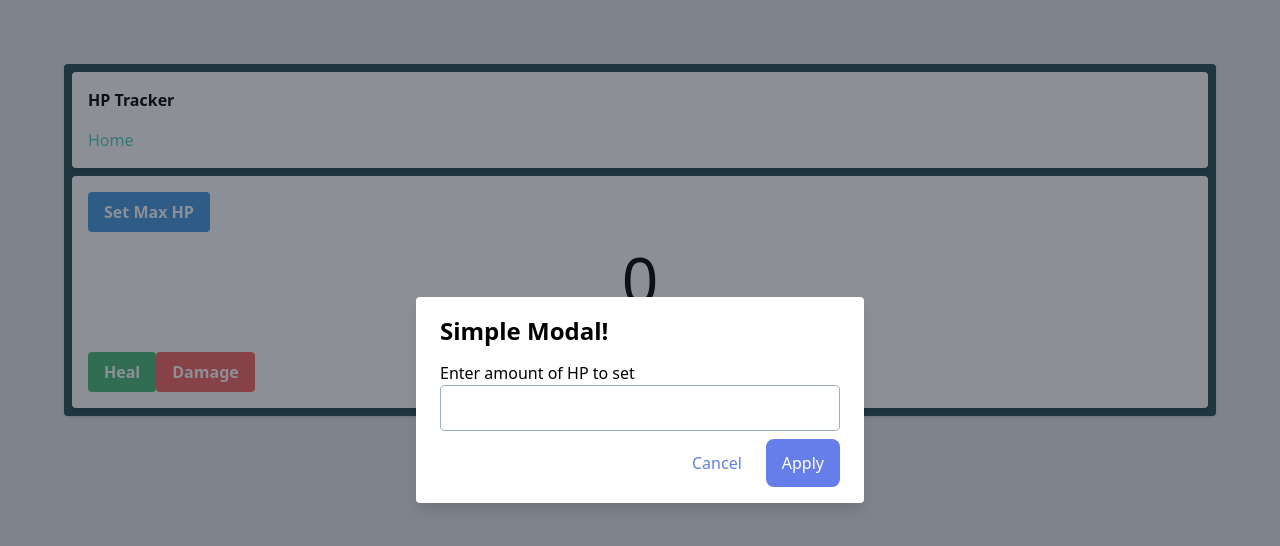
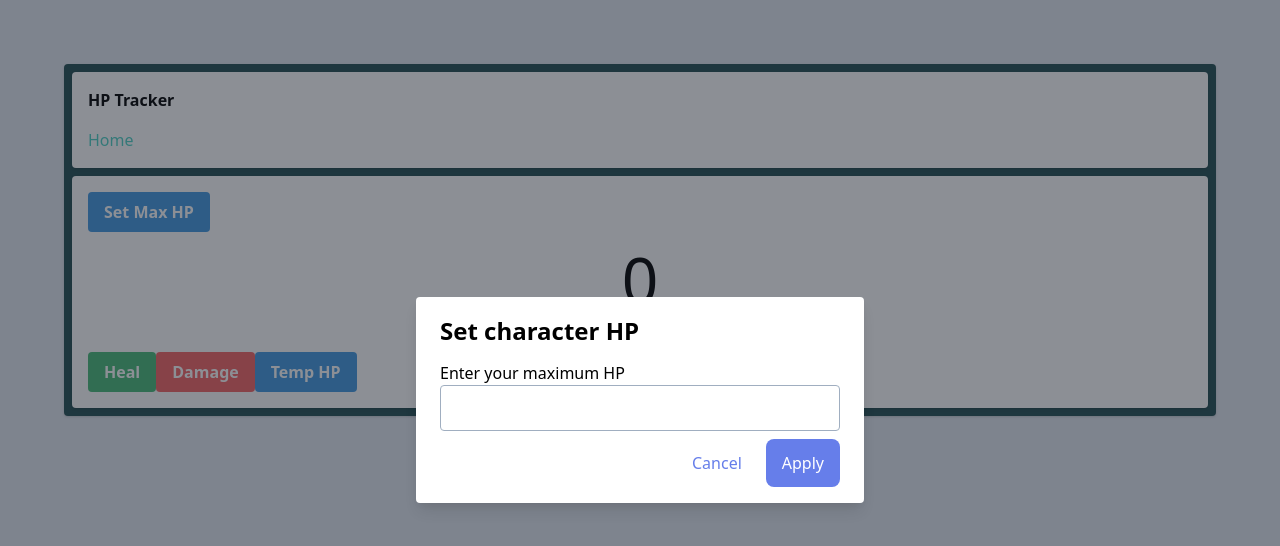
Before and after one commit to jpboom/dndtools, a Next.js app: page /hp-tracker in a window 1280 px wide. Both pictures are taken after a click on the button "Set Max HP". Shown: the top 546 px of the page. Built offline with nearby package versions, Linux system fonts and the light colour scheme.

Commit message:
Adding in basic temp HP tracking

```diff
--- a/pages/hp-tracker/index.js
+++ b/pages/hp-tracker/index.js
@@ -6,15 +6,38 @@ import React, { useState, Fragment } from 'react';
 export default function Home() {
     const [maxHp, setMaxHp] = useState(0);
     const [currentHp, setCurrentHp] = useState(0);
+    const [tempHp, setTempHp] = useState(0);
     const [modalSettings, setModalSettings] = useState({
         show: false,
-        type: 'set',
+        type: '',
+        title: '',
+        message: '',
     });
     const [hpInput, setHpInput] = useState('');
     let modal = null;
 
+    function openModal (type) {
+        let title;
+        let message;
+        if (type === 'set') {
+            title = 'Set character HP';
+            message = 'Enter your maximum HP';
+        } else if (type === 'heal') {
+            title = 'Healing';
+            message = 'Enter the amount of HP to heal';
+        } else if (type === 'damage') {
+            title = 'Damage';
+            message = 'Enter the amount of damage to take';
+        } else if (type === 'temp') {
+            title = 'Temporary HP';
+            message = 'Enter the amount of temp HP you have gained';
+        }
+        setModalSettings({show:true,type:type,title:title,message:message});
+        setModalSettings({show:true,type:type,title:title,message:message});
+    }
+
     function closeModal () {
-        setModalSettings({show:false,type:'set'});
+        setModalSettings({show:false,type:'set',title:'',message:''});
         setHpInput('');
     }
 
@@ -27,6 +50,7 @@ export default function Home() {
 
     function updateHpTotal () {
         let newHp = 0;
+        let newTempHp = 0;
         if (modalSettings.type === 'set') {
             setMaxHp(hpInput);
             setCurrentHp(hpInput);
@@ -37,11 +61,29 @@ export default function Home() {
             }
             setCurrentHp(newHp);
         } else if (modalSettings.type === 'damage') {
-            newHp = Number.parseInt(currentHp) - Number.parseInt(hpInput);
+            if (tempHp > 0) {
+                newTempHp = Number.parseInt(tempHp) - Number.parseInt(hpInput);
+                if (newTempHp < 0) {
+                    newTempHp = 0;
+                }
+                if (tempHp < hpInput) {
+                    newHp = Number.parseInt(currentHp) - (Number.parseInt(hpInput) - tempHp);
+                } else {
+                    newHp = Number.parseInt(currentHp) - Number.parseInt(hpInput);
+                }
+            } else {
+                newHp = Number.parseInt(currentHp) - Number.parseInt(hpInput);
+            }
             if (newHp < 0) {
                 newHp = 0;
             }
+            setTempHp(newTempHp);
             setCurrentHp(newHp);
+        } else if (modalSettings.type === 'temp') {
+            newHp = Number.parseInt(hpInput);
+            if (newHp > tempHp) {
+                setTempHp(newHp);
+            }
         }
         closeModal();
     }
@@ -53,9 +95,9 @@ export default function Home() {
                 <div className="modal-container bg-white w-11/12 md:max-w-md mx-auto rounded shadow-lg z-50 overflow-y-auto">
                     <div className="modal-content py-4 text-left px-6">
                         <div className="flex justify-between items-center pb-3">
-                            <p className="text-2xl font-bold">Simple Modal!</p>
+                            <p className="text-2xl font-bold">{modalSettings.title}</p>
                         </div>
-                        <p>Enter amount of HP to {modalSettings.type}</p>
+                        <p>{modalSettings.message}</p>
                         <input
                             autoFocus
                             onChange={() => onHpInputChange()}
@@ -96,21 +138,27 @@ export default function Home() {
 
                 <section className="p-4 shadow rounded bg-white">
                     <button
-                        onClick={() => setModalSettings({show:true,type:'set'})}
+                        onClick={() => openModal('set')}
                         className="bg-blue-500 hover:bg-blue-700 text-white font-bold py-2 px-4 rounded">
                         Set Max HP
                     </button>
+                    {tempHp > 0 ? <p className="text text-center">Temp HP: {tempHp}</p> : null}
                     <p className="text-6xl text-center">{currentHp}</p>
                     <p className="text-center">Max HP: {maxHp}</p>
                     <button
-                        onClick={() => setModalSettings({show:true,type:'heal'})}
+                        onClick={() => openModal('heal')}
                         className="bg-green-500 hover:bg-green-700 text-white font-bold py-2 px-4 rounded">
                         Heal
                     </button>
                     <button
-                        onClick={() => setModalSettings({show:true,type:'damage'})}
+                        onClick={() => openModal('damage')}
                         className="bg-red-500 hover:bg-red-700 text-white font-bold py-2 px-4 rounded">
                         Damage
+                    </button>
+                    <button
+                        onClick={() => openModal('temp')}
+                        className="bg-blue-500 hover:bg-blue-700 text-white font-bold py-2 px-4 rounded">
+                        Temp HP
                     </button>
                 </section>
             </div>
```
